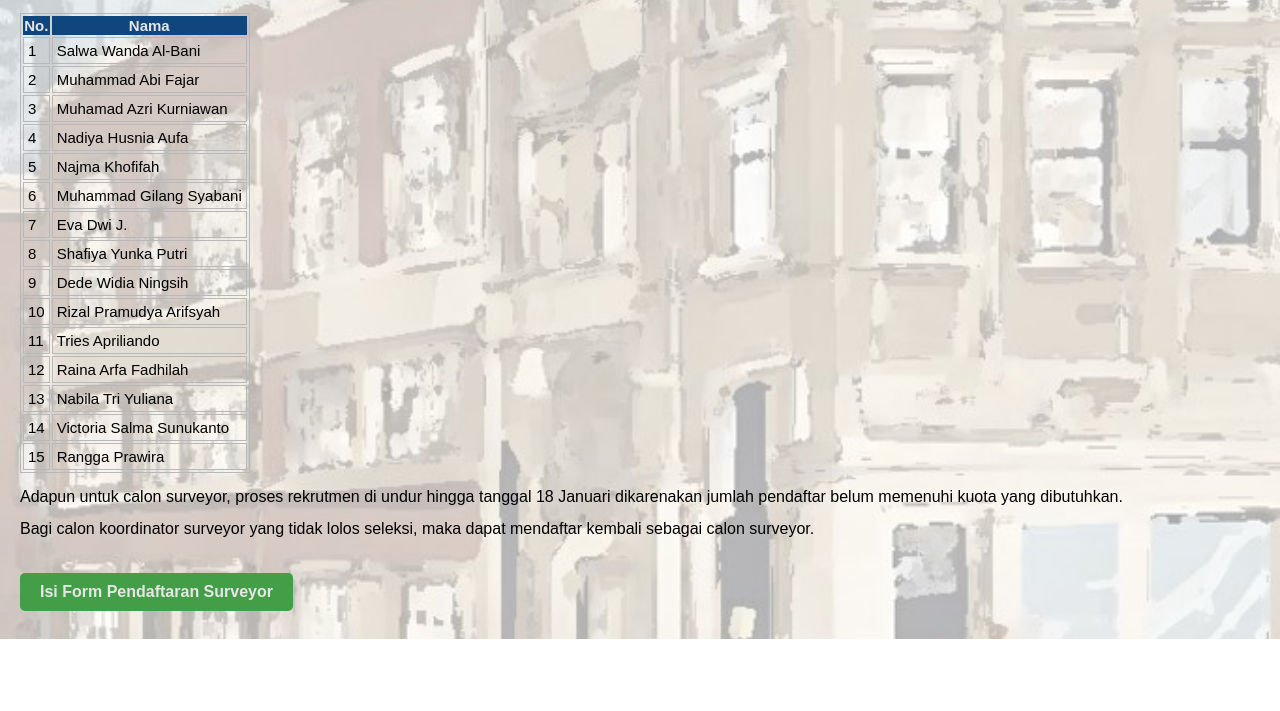
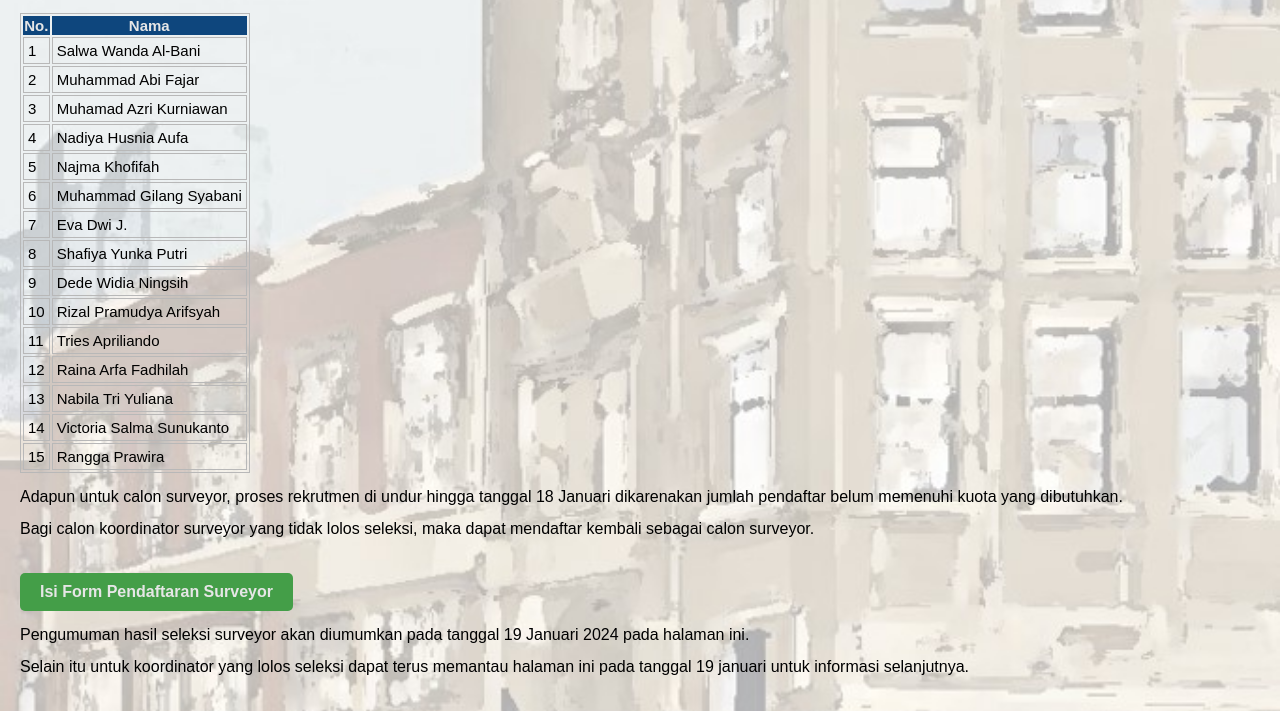
Before and after one commit to petadigital/surveitangsel, a plain HTML site: page pengumuman.html in a window 1280 px wide. Shown: the part 161-872 px from the top of the page. Before the commit the page ends 800 px from the top, so only its background shows below. Drawn offline with Linux system fonts and the light colour scheme.

Commit message:
Update pengumuman.html

```diff
--- a/pengumuman.html
+++ b/pengumuman.html
@@ -171,5 +171,8 @@ body {
 
     <a href="https://forms.gle/E7Xe4k3fTn8VsEp89" target="_blank" class="cta-button">Isi Form Pendaftaran Surveyor</a>
 
+	<p>Pengumuman hasil seleksi surveyor akan diumumkan pada tanggal 19 Januari 2024 pada halaman ini.</p>
+   <p>Selain itu untuk koordinator yang lolos seleksi dapat terus memantau halaman ini pada tanggal 19 januari untuk informasi selanjutnya. </p>
+
 </body>
 </html>
```
